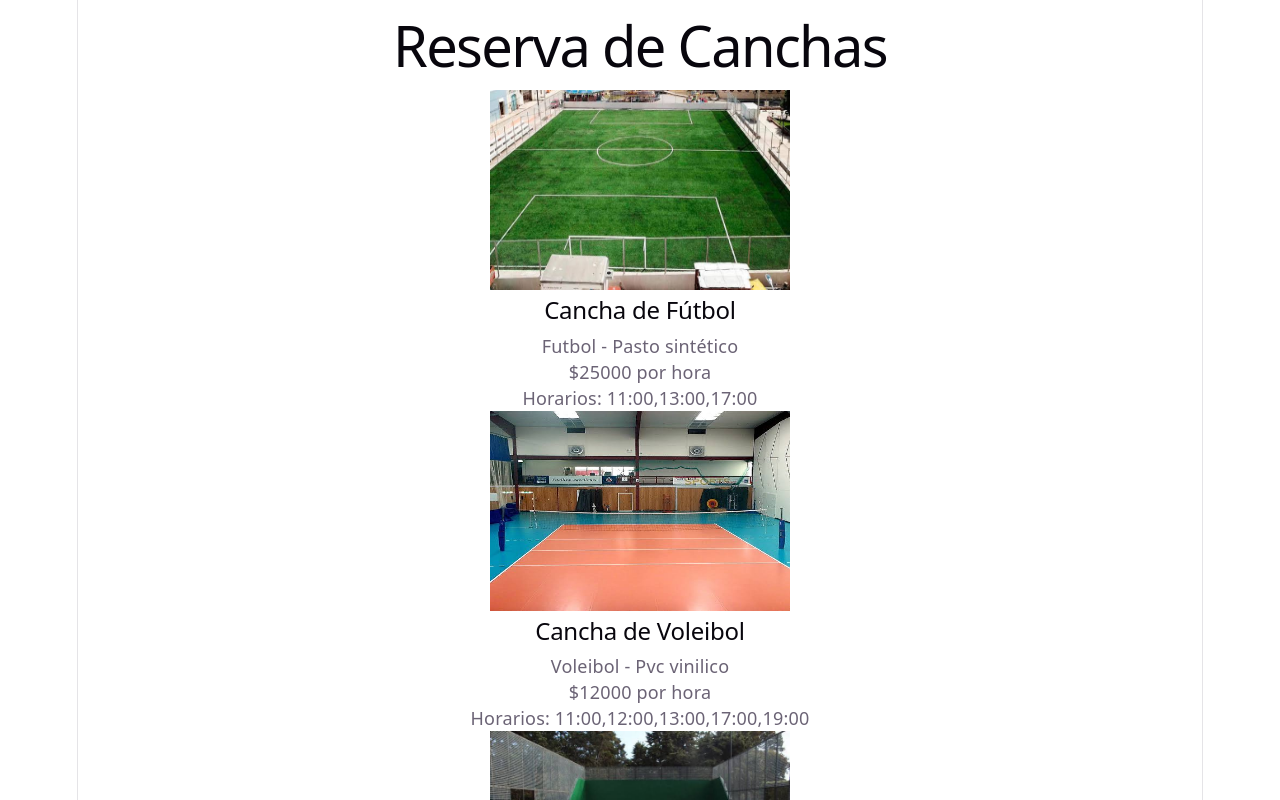
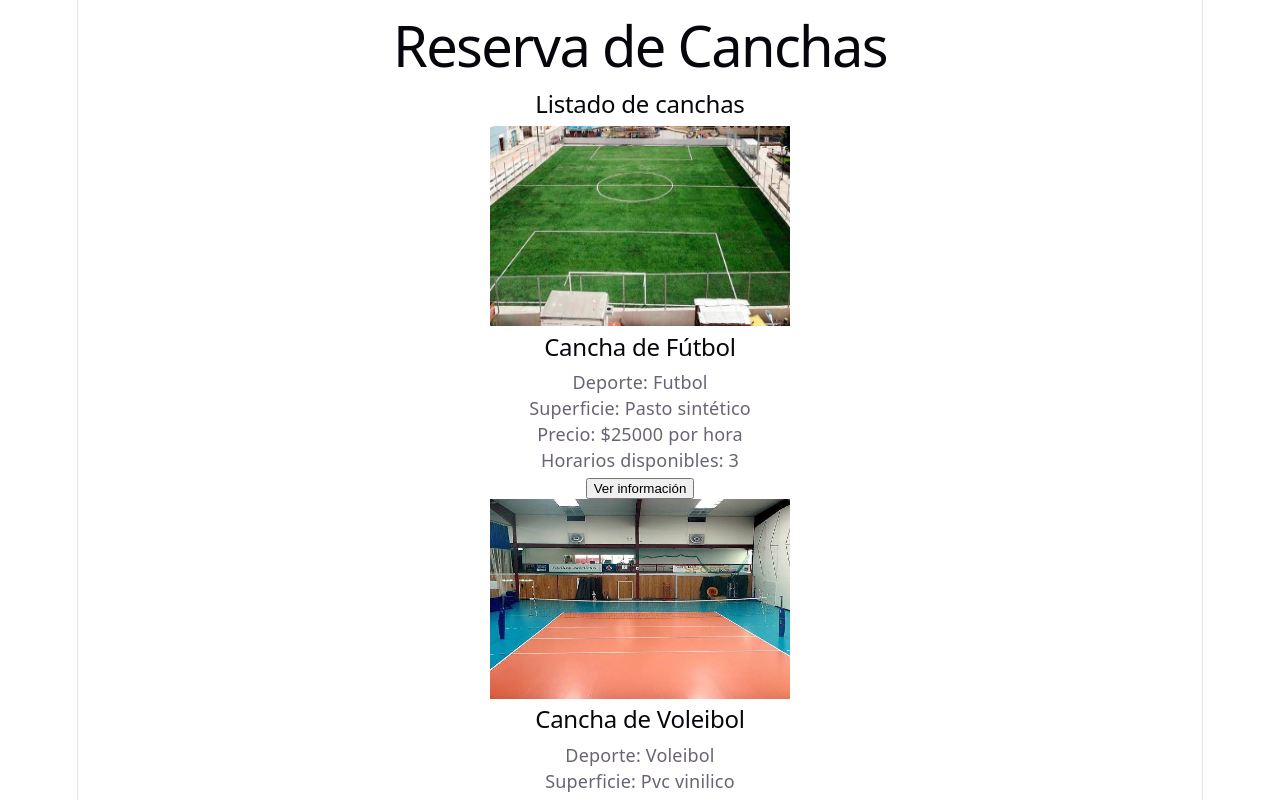
Before and after one commit to martinnc21/reserva-de-canchas, a React (Vite) app: page / in a window 1280 px wide. Shown: the top 800 px of the page. Built offline with nearby package versions, Linux system fonts and the light colour scheme.

Commit message:
feat: agregar componentes para listado de canchas

```diff
--- a/src/App.tsx
+++ b/src/App.tsx
@@ -1,20 +1,53 @@
-import {canchas} from "./data";
+import { canchas } from "./data"
+import { useState } from "react"
+import type { Cancha } from "./types"
+import CanchaCard from "./CanchaCard"
 
 function App() {
-    return(
+    const [ canchaSeleccionada, setCanchaSeleccionada] =
+    useState<Cancha | null>(null)
+
+
+    return (
+    <main>
+      <h1>Reserva de Canchas</h1>
+
+      <section>
+        <h2>Listado de canchas</h2>
+
         <div>
-            <h1>Reserva de Canchas</h1>
-            {canchas.map((cancha) => (
-                <div key={cancha.id}>
-                    <img src={cancha.imagen} alt={cancha.nombre} width={300} height={200} />
-                    <h2>{cancha.nombre}</h2>
-                    <p>{cancha.deporte} - {cancha.superficie}</p>
-                    <p>${cancha.precioHora} por hora</p>
-                    <p>Horarios: {cancha.horariosDisponibles.join(",")}</p>
-                </div>
-            ))}
+          {canchas.map((cancha) => (
+            <CanchaCard
+              key={cancha.id}
+              cancha={cancha}
+              onSelect={setCanchaSeleccionada}
+            />
+          ))}
         </div>
-    );
+      </section>
+
+      {canchaSeleccionada && (
+        <section>
+         <h2>Detalles de la cancha</h2>
+
+         <h3>{canchaSeleccionada.nombre}</h3>
+
+        <p>{canchaSeleccionada.descripcion}</p>
+        <p>Deporte: {canchaSeleccionada.deporte}</p>
+        <p>Superficie: {canchaSeleccionada.superficie}</p>
+        <p>Precio: ${canchaSeleccionada.precioHora} por hora</p>
+
+        <h3>Selecciona un horario</h3>
+
+        {canchaSeleccionada.horariosDisponibles.map((horario) => (
+            <button key={horario}>
+                 Reservar {horario}
+            </button>
+        ))}
+        </section>
+        )}
+    </main>
+  )
 }
 
-export default App;
+export default App
--- /dev/null
+++ b/src/CanchaCard.tsx
@@ -0,0 +1,31 @@
+import type { Cancha } from "./types"
+
+interface CanchaCardProps {
+  cancha: Cancha
+  onSelect: (cancha: Cancha) => void
+}
+
+function CanchaCard({ cancha, onSelect }: CanchaCardProps) {
+  return (
+    <article>
+      <img
+        src={cancha.imagen}
+        alt={cancha.nombre}
+        width={300}
+        height={200}
+      />
+
+      <h2>{cancha.nombre}</h2>
+      <p>Deporte: {cancha.deporte}</p>
+      <p>Superficie: {cancha.superficie}</p>
+      <p>Precio: ${cancha.precioHora} por hora</p>
+      <p>Horarios disponibles: {cancha.horariosDisponibles.length}</p>
+
+      <button onClick={() => onSelect(cancha)}>
+        Ver información
+      </button>
+    </article>
+  )
+}
+
+export default CanchaCard
```
Also changed, not shown: src/CanchaList.tsx (added, +27 -0 lines).
